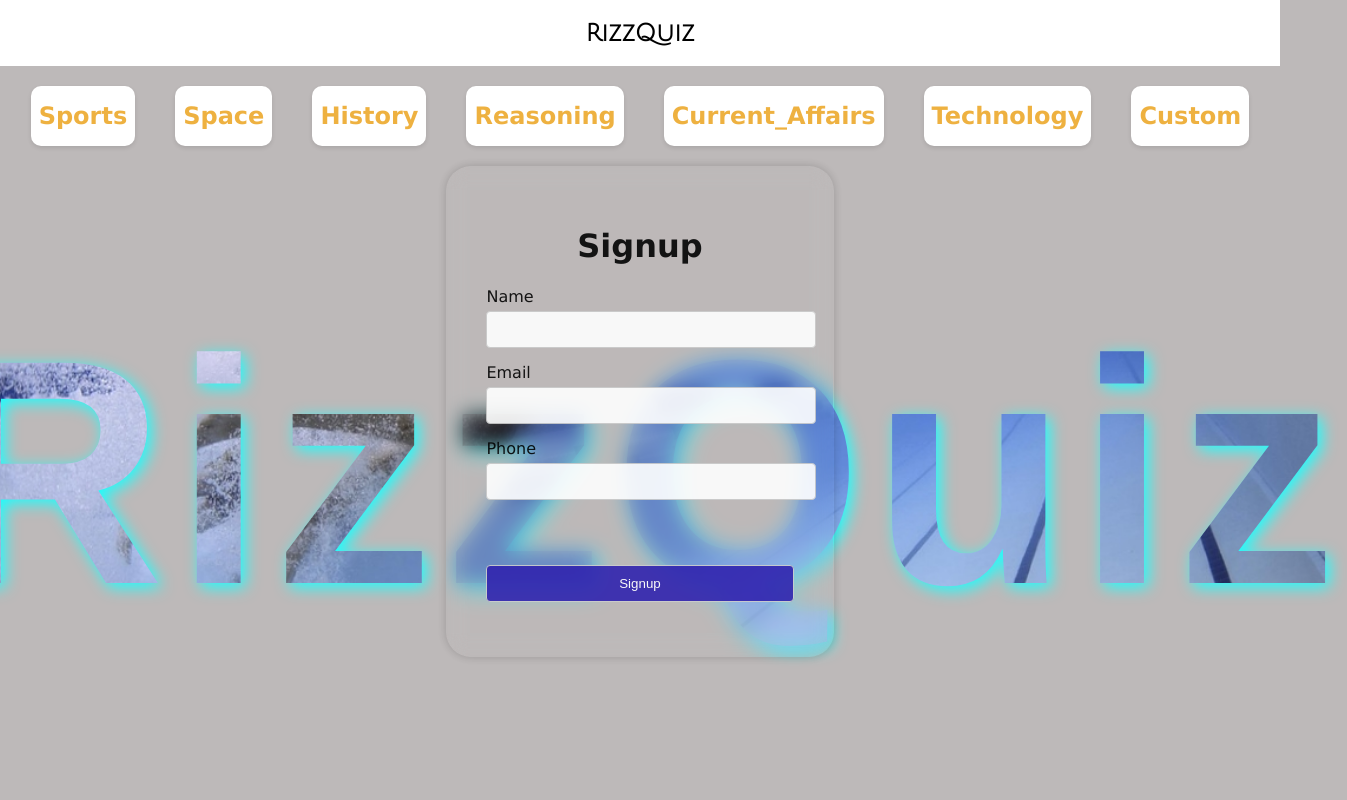
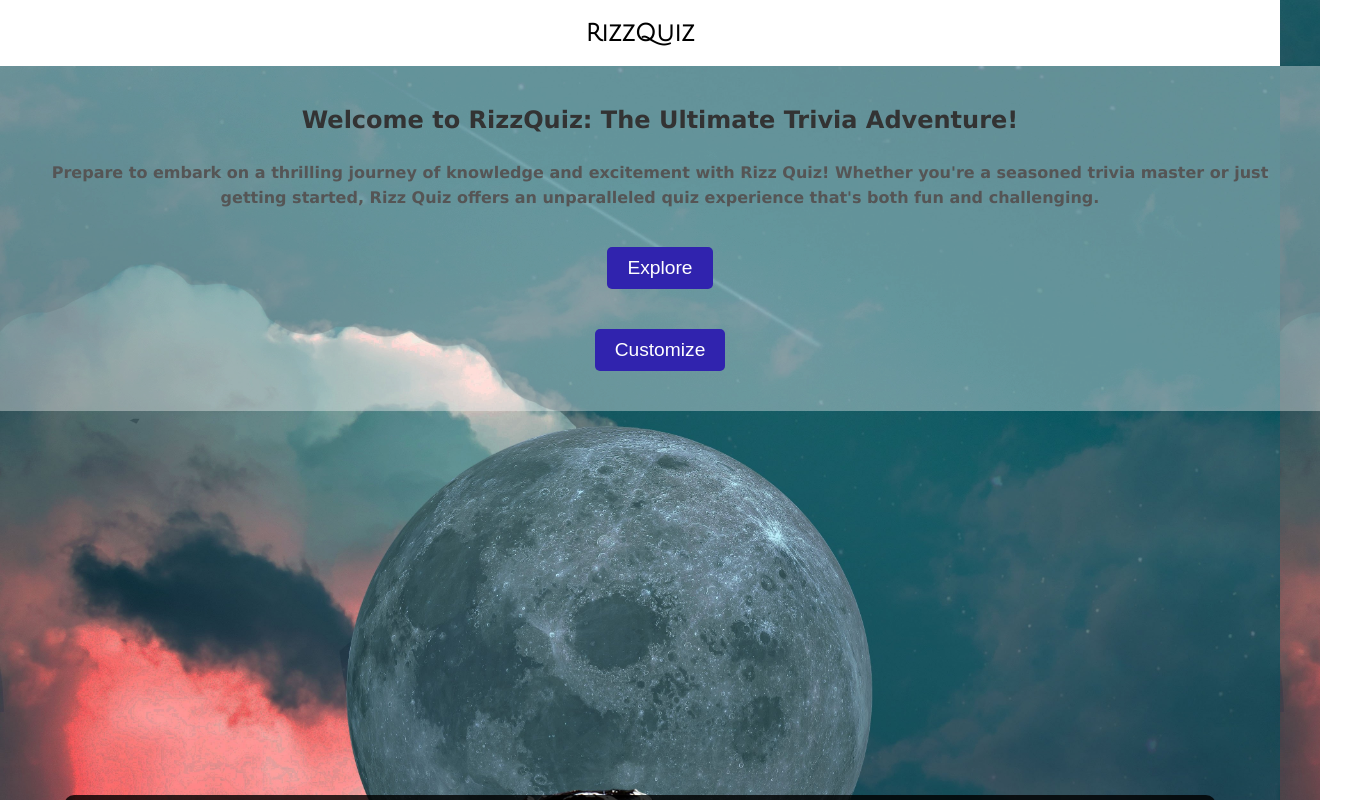
Before and after one commit to iQliPsE-22/iQByiQlipse, a React (Create React App) app: page / in a window 1280 px wide. Shown: the top 800 px of the page, 1347 px wide, since content can reach past the window. Built offline with nearby package versions, Linux system fonts and the light colour scheme.

Commit message:
Updated UI

```diff
--- a/src/App.css
+++ b/src/App.css
@@ -5,10 +5,19 @@
 
 body {
   user-select: none;
-  background-color: rgb(189, 185, 185);
+  /* background-color: rgb(189, 185, 185); */
+  background-image: url("./Assets/astronaut-4106766.jpg");
+  background-attachment: fixed;
+  background-size: cover;
+  -moz-background-size: cover;
+  -webkit-background-size: cover;
+  background-repeat: no-repeat;
+  background-position: center center;
   font-family: "Lucida Sans", "Lucida Grande", "Lucida Sans Unicode", Geneva,
     Verdana, sans-serif;
-    overflow-x: hidden;
+  overflow-x: hidden;
+  overflow-y: overlay;
+
 }
 
 body::-webkit-scrollbar {
@@ -101,7 +110,6 @@ li {
   width: 550px;
   border-radius: 15px;
   text-align: justify;
-  z-index: 1;
 }
 
 #num-circle {
@@ -236,7 +244,7 @@ li {
   .question-container {
     margin-left: auto;
     margin-right: auto;
-    max-width:90%;
+    max-width: 90%;
     max-height: 100vh;
     backdrop-filter: blur(10px);
   }
--- a/src/App.js
+++ b/src/App.js
@@ -128,8 +128,8 @@ const App = () => {
             />
           </Routes>
         </BrowserRouter>
+          <Footer />
       </div>
-      <Footer />
     </>
   );
 };
--- a/src/Components/Home.jsx
+++ b/src/Components/Home.jsx
@@ -11,16 +11,37 @@ const Home = ({ handleBackground, handleSelectedCard }) => {
     handleSelectedCard(value);
   };
   handleBackground("RizzQuiz");
+
   function handleClick() {
     navigate("/custom-ques");
   }
+
+  function handleExploreClick() {
+    const homeContainer = document.getElementById("nav");
+    homeContainer.scrollIntoView({ behavior: "smooth" });
+  }
+
   return (
     <>
-      <div >
-
+      <div id="home-container">
+        <div className="content">
+          <h2>Welcome to RizzQuiz: The Ultimate Trivia Adventure!</h2>
+          <h3>
+            Prepare to embark on a thrilling journey of knowledge and excitement
+            with Rizz Quiz! Whether you're a seasoned trivia master or just
+            getting started, Rizz Quiz offers an unparalleled quiz experience
+            that's both fun and challenging.
+          </h3>
+          <button className="start" onClick={handleExploreClick}>
+            Explore
+          </button>
+          <button className="start" onClick={handleClick}>
+            Customize
+          </button>
+        </div>
       </div>
-      <div>
-        <div className="nav">
+      <div id="nav-container">
+        <div className="nav" id="nav">
           <Card value="Sports" handleSelectedCard={handleCardSelection} />
           <Card value="Space" handleSelectedCard={handleCardSelection} />
           <Card value="History" handleSelectedCard={handleCardSelection} />
@@ -34,7 +55,6 @@ const Home = ({ handleBackground, handleSelectedCard }) => {
             <h2>Custom</h2>
           </div>
         </div>
-        <User />
       </div>
     </>
   );
--- a/src/Components/background.css
+++ b/src/Components/background.css
@@ -1,17 +1,18 @@
 .background-container {
-  height: min-content;
+  height: 100vh;
   width: 100%;
   display: flex;
   justify-content: center;
   align-items: center;
   text-overflow: ellipsis;
   overflow: hidden;
+  position: absolute;
+  top:100vh;
+  margin-top:15px;
 }
 
 #background {
   letter-spacing: 2px;
-  position: absolute;
-  bottom: -70px;
   font-size: 20rem;
   letter-spacing: 10px;
   background-image: url("../Assets/history.jpg");
@@ -25,7 +26,7 @@
   /* Adjust the values based on your preference */
   animation: slideshow infinite ease;
   animation-duration: 100s;
-  z-index: -100px;
+  z-index: -1;
   transition: .5s ease-in-out;
 }
 
--- a/src/Components/footer.css
+++ b/src/Components/footer.css
@@ -1,12 +1,11 @@
-/* footer.css */
-
 .footer {
-    margin-top: 10%;
-    background-color: #f8f9fa;
+    background-color: #f8f9fa71;
     padding: 20px;
     text-align: center;
-    width:100%;
+    width: 100%;
     box-shadow: 0px -2px 5px rgba(0, 0, 0, 0.1);
+    margin-top: 10%;
+    bottom: 0;
 }
 
 .footer-content {
@@ -23,28 +22,22 @@
 .footer-content a {
     margin: 0 10px;
     display: inline-flex;
-    /* Use inline-flex to allow flexible sizing */
     align-items: center;
-    /* Align the items vertically */
     transition: transform 0.3s ease;
 }
 
 .footer-content a:hover {
     transform: translateY(-3px);
-    /* Add a slight upward movement on hover */
 }
 
 .footer-content img {
     max-width: 48px;
-    /* Set a maximum width for the images */
     height: auto;
     display: block;
-    /* Ensure the images behave as block elements */
 }
 
 .footer-content a:hover img {
     filter: brightness(80%);
-    /* Reduce the brightness of the icons on hover */
 }
 
 /* Media Queries */
--- a/src/Components/header.css
+++ b/src/Components/header.css
@@ -16,5 +16,6 @@
 @media screen and (max-width:920px) {
   .header {
     height: 55px;
+    width: 100%;
   }
 }
--- a/src/Components/home.css
+++ b/src/Components/home.css
@@ -1,17 +1,91 @@
+.home-container {
+  height: max-content;
+}
+
+#nav-container {
+  height: 100vh;
+}
+
 .nav {
+  margin-left: auto;
+  margin-right: auto;
+  background-color: black;
+  opacity: .8;
   display: flex;
-  height: 100px;
   justify-content: center;
   align-items: flex-start;
+  margin-top: 30%;
+  width: 90%;
+  border-radius: 10px;
+}
+
+.nav:hover {
+  opacity: 1;
+}
+
+.content {
+  background-color: rgba(255, 255, 255, 0.37);
+  display: flex;
+  backdrop-filter: opacity(20%);
+  flex-direction: column;
+  justify-content: center;
+  align-items: center;
+  text-align: center;
+  padding: 20px;
+  height: max-content;
+  width: 100%;
+}
+
+/* content.css */
+.content h2 {
+  font-size: 1.5rem;
+  margin-bottom: 10px;
+  color: #333;
+}
+
+.content h3 {
+  font-size: 1rem;
+  color: #555;
+  line-height: 1.6;
+}
+
+button.start {
+  display: block;
+  margin: 20px auto;
+  padding: 10px 20px;
+  font-size: 1.2rem;
+  background-color: #3023ae;
+  color: #fff;
+  border: none;
+  border-radius: 5px;
+  cursor: pointer;
+  transition: background-color 0.3s ease;
+}
+
+button.start:hover {
+  background-color: #ff0099;
+}
+
+button.start:focus {
+  outline: none;
+}
+
+button.start:active {
+  transform: translateY(1px);
 }
 
 @media screen and (max-width: 920px) {
   .nav {
-    height: auto;
+    margin-top: 42vh;
+    height:90vh;
     flex-direction: column;
     align-items: center;
     justify-content: center;
     z-index: 1;
-    filter:drop-shadow()
+    padding: 20px;
+  }
+
+  .content {
+    width: 90%;
   }
 }
```
Also changed, not shown: src/Assets/astronaut-4106766.jpg (added).
